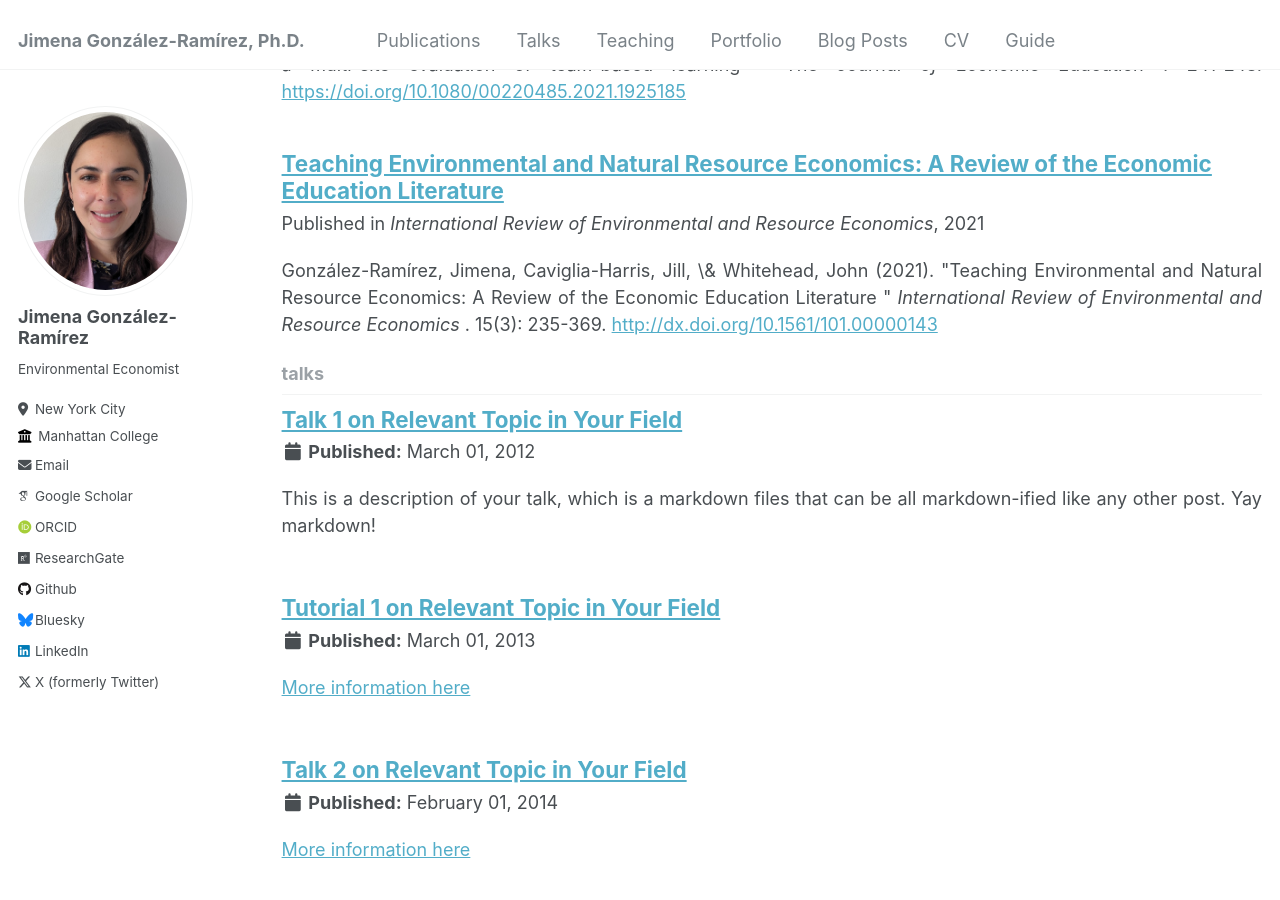
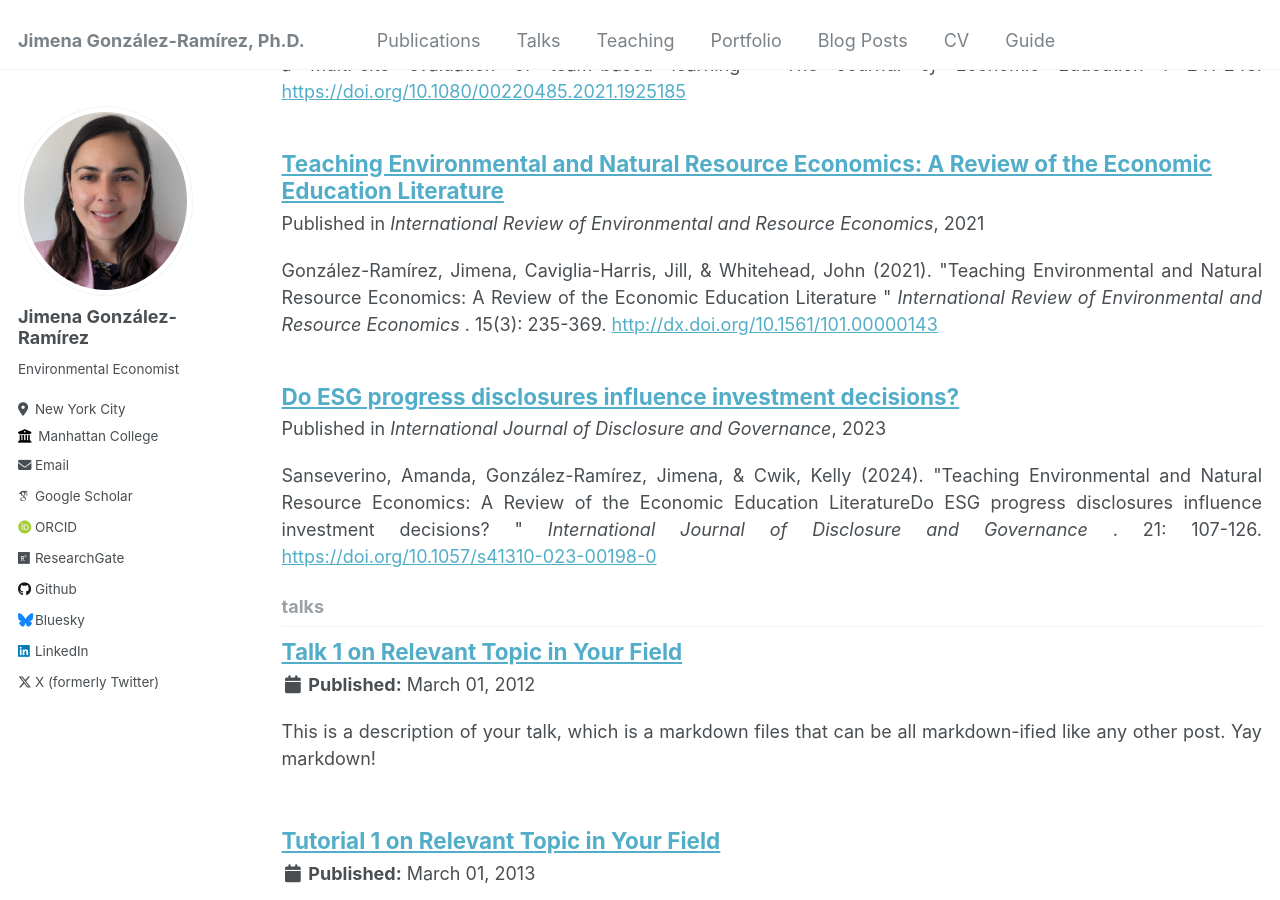
Before and after one commit to jimegon/jimegon.github.io, a Jekyll site: the page built from _pages/collection-archive.html, in a window 1280 px wide and 900 px high, scrolled down 2833 px. Built offline with Jekyll 4.4.1, drawn with Linux system fonts in a browser that asks for light colours; some web fonts are replaced.

Commit message:
esg paper

```diff
--- a/_publications/2021-02-26-green-fee.md
+++ b/_publications/2021-02-26-green-fee.md
@@ -8,7 +8,7 @@ venue: 'Postdigital Science and Education'
 paperurl: ' https://doi.org/10.3390/su13052528'
 citation: 'González-Ramírez, Jimena, Cheng, Heyi, Arral, Sierra (2021). &quot;Funding Campus Sustainability through a Green Fee—Estimating Students’ Willingness to Pay&quot; <i> Sustainability </i>. 13(5): 2528'
 category: 'environmental'
-co-authors: 'Heyi Cheng*, Sierra Arral*'
+co-authors: 'Heyi Cheng* and Sierra Arral*'
 ---
 
 <body>
--- /dev/null
+++ b/_publications/2023-09-21-ESG.md
@@ -0,0 +1,52 @@
+---
+title: "Do ESG progress disclosures influence investment decisions?"
+collection: publications
+permalink: /publication/2023-09-21-ESG
+excerpt: ''
+date: 2023-09-21
+venue: 'International Journal of Disclosure and Governance'
+paperurl: 'https://doi.org/10.1057/s41310-023-00198-0'
+citation: 'Sanseverino, Amanda, González-Ramírez, Jimena, & Cwik, Kelly (2024). &quot;Teaching Environmental and Natural Resource Economics: A Review of the Economic Education LiteratureDo ESG progress disclosures influence investment decisions? &quot; <i>  International Journal of Disclosure and Governance </i>. 21: 107-126.'
+category: 'behavioral'
+co-authors: 'Amanda Sanseverino and Kelly Cwik*'
+---
+
+<body>
+<div class="image-container">
+        <figure>
+            <img src="/images/co-authors/amanda_sanseverino.png" width="100" height="auto">
+            <figcaption><a href="https://manhattan.edu/campus-directory/asanseverino02" target="_blank">Amanda Sanseverino</a></figcaption>
+        </figure>
+        <figure>
+            <img src="/images/co-authors/kelly_cwik.png" width="100" height="auto">
+            <figcaption><a href="https://www.linkedin.com/in/kellycwik/" target="_blank">Kelly Cwik</a></figcaption>
+        </figure>
+        <!-- Add more images as needed -->
+    </div>
+</body>
+
+
+<details open>
+<summary>
+Abstract
+</summary>
+
+<p>
+Firms frequently provide voluntary environmental, social, and governance (ESG) reports. Our study focuses on the effect of ESG disclosures on investment decisions. We compare the influence of disclosures containing only forward-looking ESG targets with those containing both targets and progress made toward those targets. Specifically, using responsible sourcing issues in chocolate production as a setting, we conduct a survey experiment to examine whether nonprofessional investors assign value to disclosures of ESG progress toward targets, relative to “target-only” disclosures. Based upon our analysis, although ESG disclosures lead participants in both groups to increase their investment allocation on average, we do not find evidence of a significant incremental effect of ESG progress reporting. As progress metrics are expected to enhance a disclosure’s relevance and representational faithfulness, our study draws attention to challenges in nonprofessional investors’ use of ESG disclosure information in their capital allocation choices. Our study also provides insight into how nonprofessional investors, who make up an increasing share of US equity trading activity, perceive ESG disclosures.
+</p>
+
+</details>
+
+<details open>
+<summary>
+Keywords
+</summary>
+corporate social responsibility <br>
+environmental, social, and governance issues<br>
+investment decision-making <br>
+investor perceptions <br>
+sustainability <br>
+voluntary disclosure <br>
+
+
+</details>
```
Also changed, not shown: _publications/2021-09-27-teaching-ENRE.md (+1 -1 lines), images/co-authors/amanda_sanseverino.png (added), images/co-authors/kelly_cwik.png (added).
